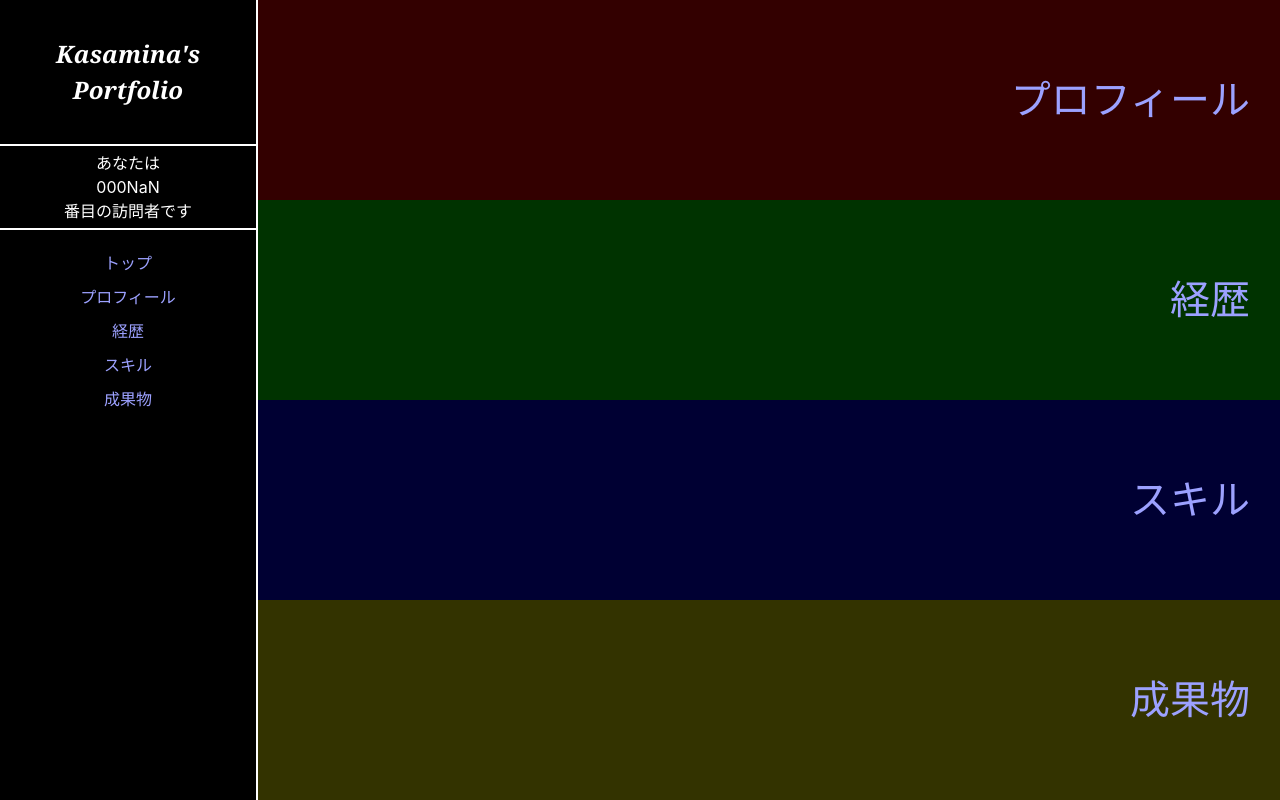
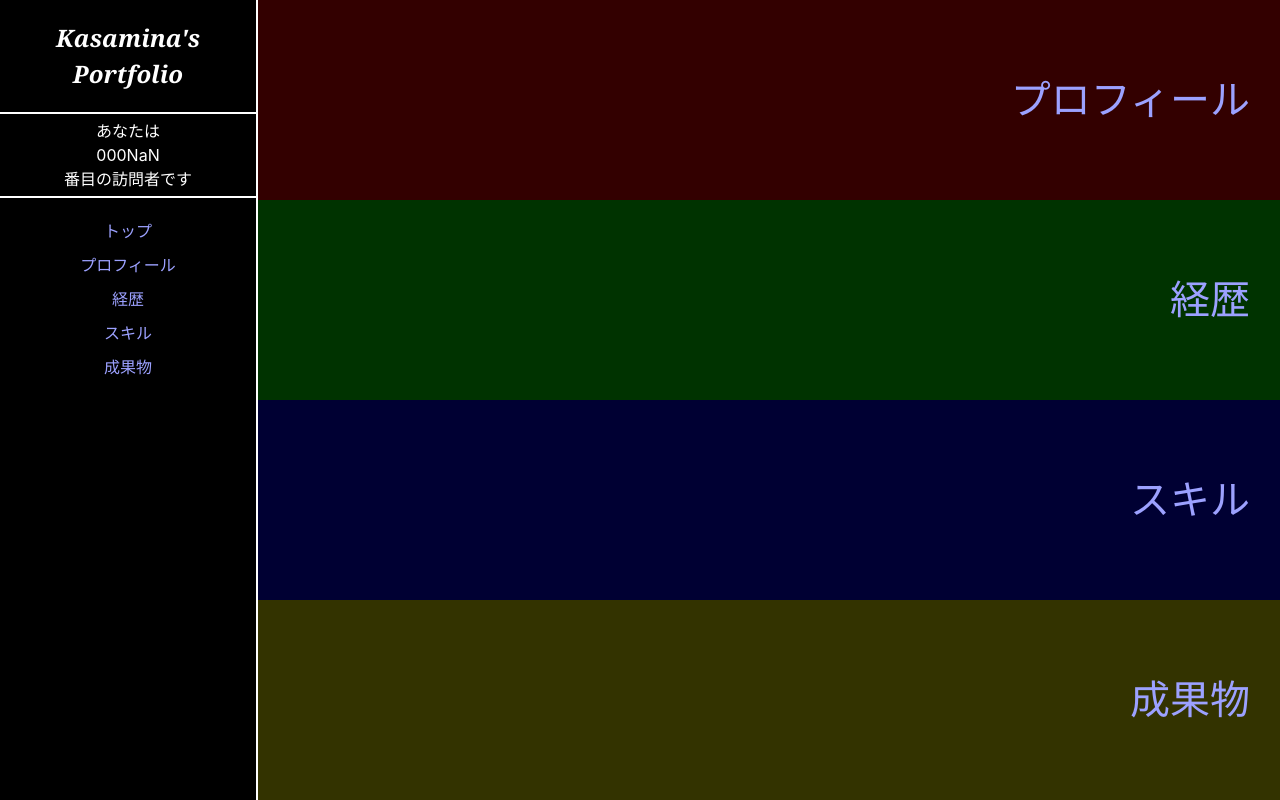
Before and after one commit to kasamina80/next_wm, a Next.js app: page / in a window 1280 px wide. Built offline with nearby package versions, Linux system fonts and the light colour scheme; no server answers; the database is empty.

Commit message:
CSS修正完了

```diff
--- a/components/Sidebar.css
+++ b/components/Sidebar.css
@@ -1,7 +1,6 @@
 .sidebar {
   left: 0px;
   width: 20%;
-  height: 100vh;
   float: left;
   border-width: 0 2px 0 0;
   border-style: solid;
@@ -15,6 +14,7 @@
       font-family: 'Computer Modern', Cambria, Calibri, Georgia;
       font-style: italic;
       padding: 20px 0;
+      margin: 0;
     }
     &.access-counter-box {
       padding: 5px 0;
--- a/src/app/app.scss
+++ b/src/app/app.scss
@@ -1,10 +1,16 @@
 #root {
+  display: flex;
+  align-items: stretch;
   width: 100%;
-  height: 100vh;
+  min-height: 100vh;
   margin: 0 auto;
   text-align: center;
   background-color: #000000;
   color: #FFFFFF;
+}
+
+.App {
+  flex-grow: 1;
 }
 
 .logo {
@@ -63,6 +69,10 @@ dt {
   padding: 0.5em 0;
 }
 
+dd {
+  margin: 0;
+}
+
 .italic {
   transform: skewX(-15deg);
 }
--- a/src/app/bbs.scss
+++ b/src/app/bbs.scss
@@ -1,5 +1,5 @@
 .posts-wrapper {
-  padding-left: calc(20% + 16px);
+  padding-left: 16px;
   padding-top: 8px;
 }
 
@@ -13,8 +13,9 @@
   }
 }
 
-form {
+.post-form {
   text-align: left;
+  margin-left: 16px;
   label {
     width: 2.5rem;
     flex-shrink: 0;
```
